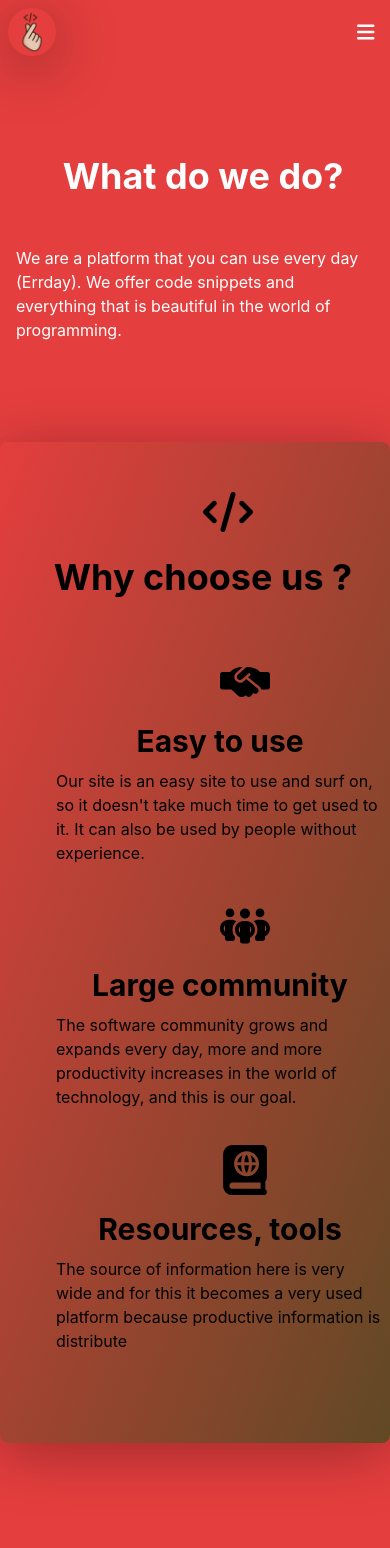
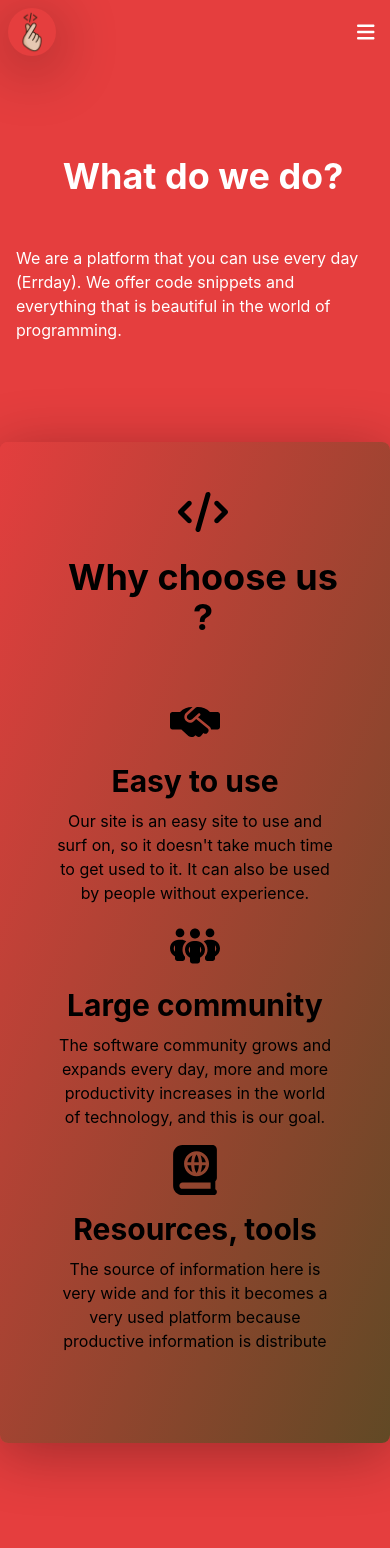
Before and after one commit to artanhysenaj/web-tech-proj, a React (Create React App) app: page /about in a window 390 px wide. Shown: the top 1548 px of the page. Built offline with nearby package versions, Linux system fonts and the light colour scheme.

Commit message:
contact form

```diff
--- a/src/components/About/ContactForm.jsx
+++ b/src/components/About/ContactForm.jsx
@@ -3,7 +3,7 @@ import Logo from "../UI/Logo/Logo";
 const ContactForm = (props) => {
   return (
     <div>
-      <section className="sm:mx-2 md:mx-auto text-gray-700 body-font relative">
+      <section className="sm:mx-2 md:mx-auto text-gray-700 relative">
         <div className="sm:mx-2 md:mx-auto container px-5 py-24 mx-auto p-2 sm:p-4 shadow-[0_10px_60px_1px_rgba(0,0,0,0.3)]  bg-gradient-to-br from-[#e33e3e] to-[#614925] mb-20 rounded-lg">
           <div className="flex justify-center items-center">
             <Logo />
--- a/src/components/About/Content.jsx
+++ b/src/components/About/Content.jsx
@@ -5,13 +5,13 @@ import Book from "../../assets/book.svg";
 import Codee from "../../assets/codee.svg";
 const Content = (props) => {
   return (
-    <div class="shadow-[0_10px_60px_1px_rgba(0,0,0,0.3)]  bg-gradient-to-br from-[#e33e3e] to-[#614925] mb-20 rounded-lg p-10 mt-[100px]">
+    <div className="shadow-[0_10px_60px_1px_rgba(0,0,0,0.3)]  bg-gradient-to-br from-[#e33e3e] to-[#614925] mb-20 rounded-lg p-10 mt-[100px]">
       <div className="flex justify-center mt-[5px] items-center">
         <div className="ml-4">
           <img
             src={Codee}
             alt="Logo"
-            className="mx-[180px] sm:mx-[320px]  md:mx-[180px] lg:mx-[100px] ntent-center justify-center mb-[-20px]"
+            className="mx-auto sm:mx-[320px]  md:mx-[180px] lg:mx-[100px]  mb-[-20px]"
             style={{
               resizeMode: "contain",
               height: 50,
@@ -23,12 +23,12 @@ const Content = (props) => {
           </h2>
         </div>
       </div>
-      <div className="grid sm:grid-cols-1 md:grid-cols-2 lg:grid-cols-3 space-around gap-9 mt-[10px] mb-[50px] text-black">
+      <div className="text-center grid grid-cols-1 md:grid-cols-2 lg:grid-cols-3 space-around gap-4 md:gap-9 mt-[10px] mb-[50px] text-black">
         <div>
           <img
             src={Easy}
             alt="Logo"
-            className="mx-[180px] sm:mx-[320px]  md:mx-[180px] lg:mx-[100px] ntent-center justify-center mb-[-20px]"
+            className="mx-auto sm:mx-[320px]  md:mx-[180px] lg:mx-[100px] mb-[-20px]"
             style={{
               resizeMode: "contain",
               height: 50,
@@ -48,7 +48,7 @@ const Content = (props) => {
           <img
             src={People}
             alt="Logo"
-            className="mx-[180px] sm:mx-[320px]  md:mx-[180px] lg:mx-[100px] ntent-center justify-center mb-[-20px]"
+            className="mx-auto sm:mx-[320px]  md:mx-[180px] lg:mx-[100px] ntent-center justify-center mb-[-20px]"
             style={{
               resizeMode: "contain",
               height: 50,
@@ -68,7 +68,7 @@ const Content = (props) => {
           <img
             src={Book}
             alt="Logo"
-            className="mx-[180px] sm:mx-[320px]  md:mx-[180px] lg:mx-[100px] ntent-center justify-center mb-[-20px]"
+            className="mx-auto sm:mx-[320px]  md:mx-[180px] lg:mx-[100px]  mb-[-20px]"
             style={{
               resizeMode: "contain",
               height: 50,
```
